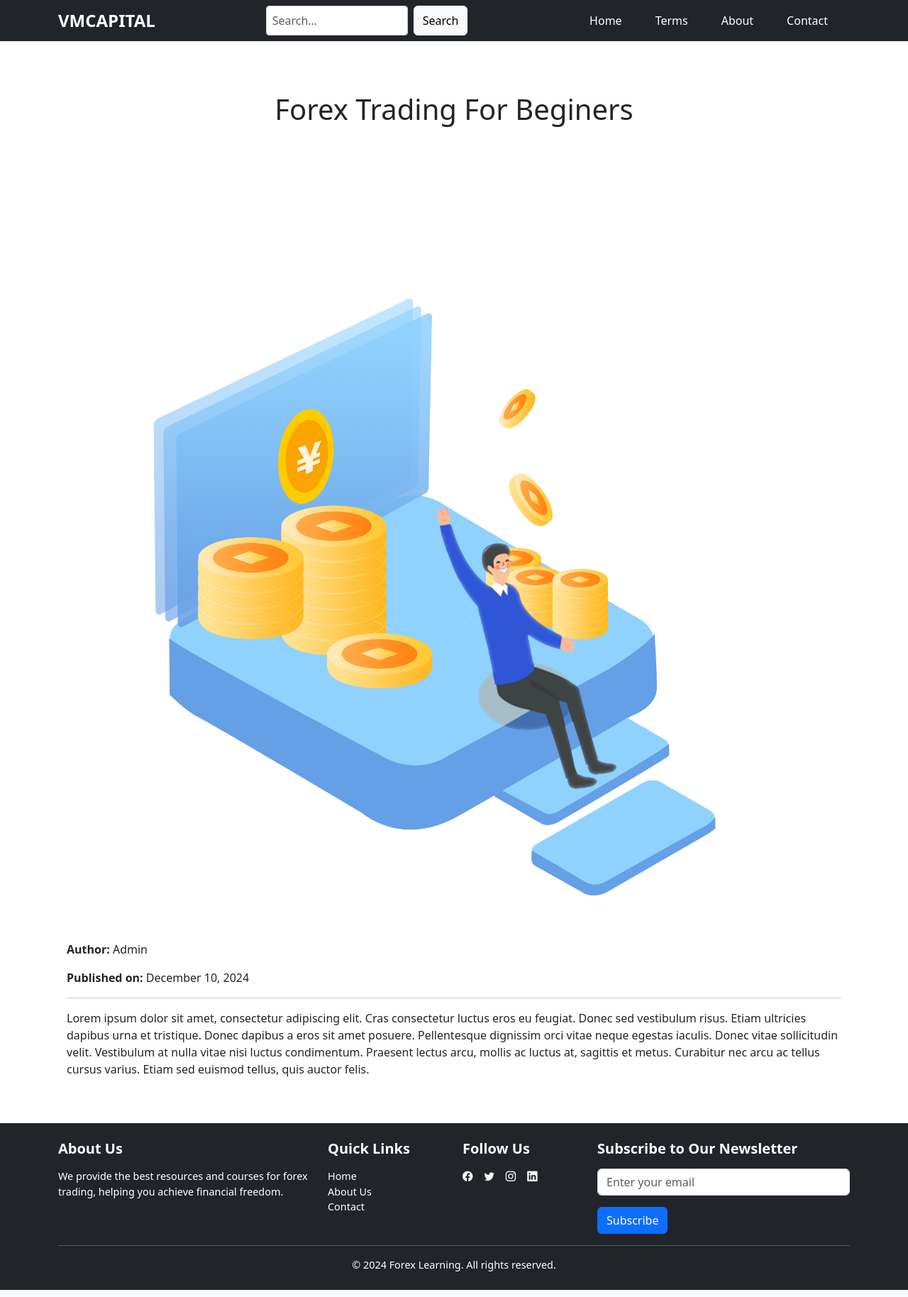
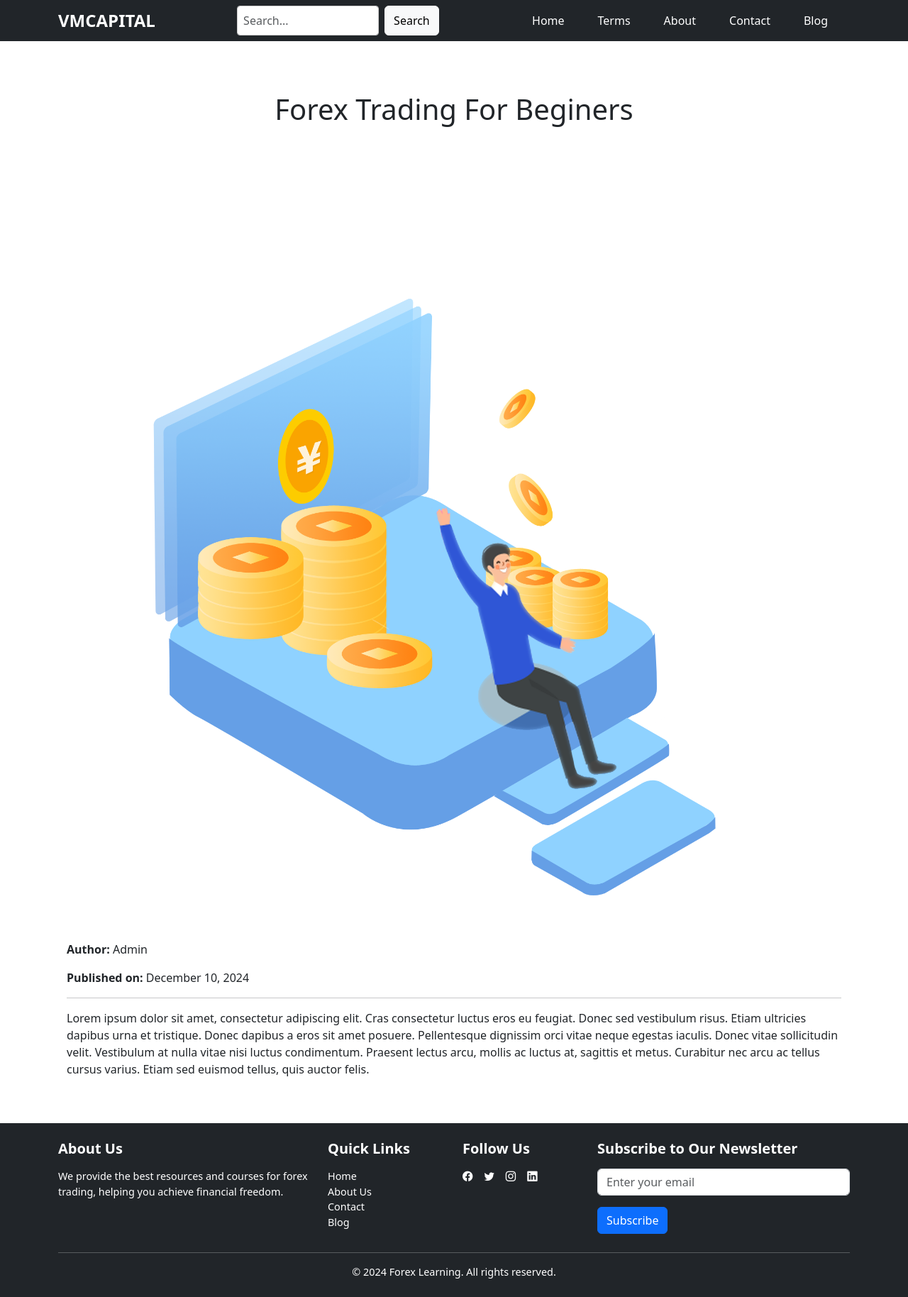
Before and after one commit to vvact/fx, a Django app: a page that uses forex/templates/base.html in a window 1280 px wide. Shown: the whole page at 71% size. Run offline with Django 5.2, Linux system fonts and the light colour scheme; data comes from the database, SQL or seed files in the repository.

Commit message:
added blog section

```diff
--- a/forex/templates/base.html
+++ b/forex/templates/base.html
@@ -64,6 +64,9 @@
             <li class="nav-item">
               <a href="{% url 'contact' %}" class="nav-link text-white">Contact</a>
             </li>
+            <li class="nav-item">
+              <a href="{% url 'blog_list' %}" class="nav-link text-white">Blog</a>
+            </li>
           </ul>
         </nav>
       </div>
@@ -82,6 +85,9 @@
           </li>
           <li class="nav-item">
             <a href="{% url 'contact' %}" class="nav-link text-white">Contact</a>
+          </li>
+          <li class="nav-item">
+            <a href="{% url 'blog_list' %}" class="nav-link text-white">Blog</a>
           </li>
         </ul>
       </div>
@@ -113,6 +119,7 @@
               <li><a href="{% url 'home' %}" class="text-white text-decoration-none">Home</a></li>
               <li><a href="{% url 'about' %}" class="text-white text-decoration-none">About Us</a></li>
               <li><a href="{% url 'contact' %}" class="text-white text-decoration-none">Contact</a></li>
+              <li><a href="{% url 'blog_list' %}" class="text-white text-decoration-none">Blog</a></li>
             </ul>
           </div>
 
```
